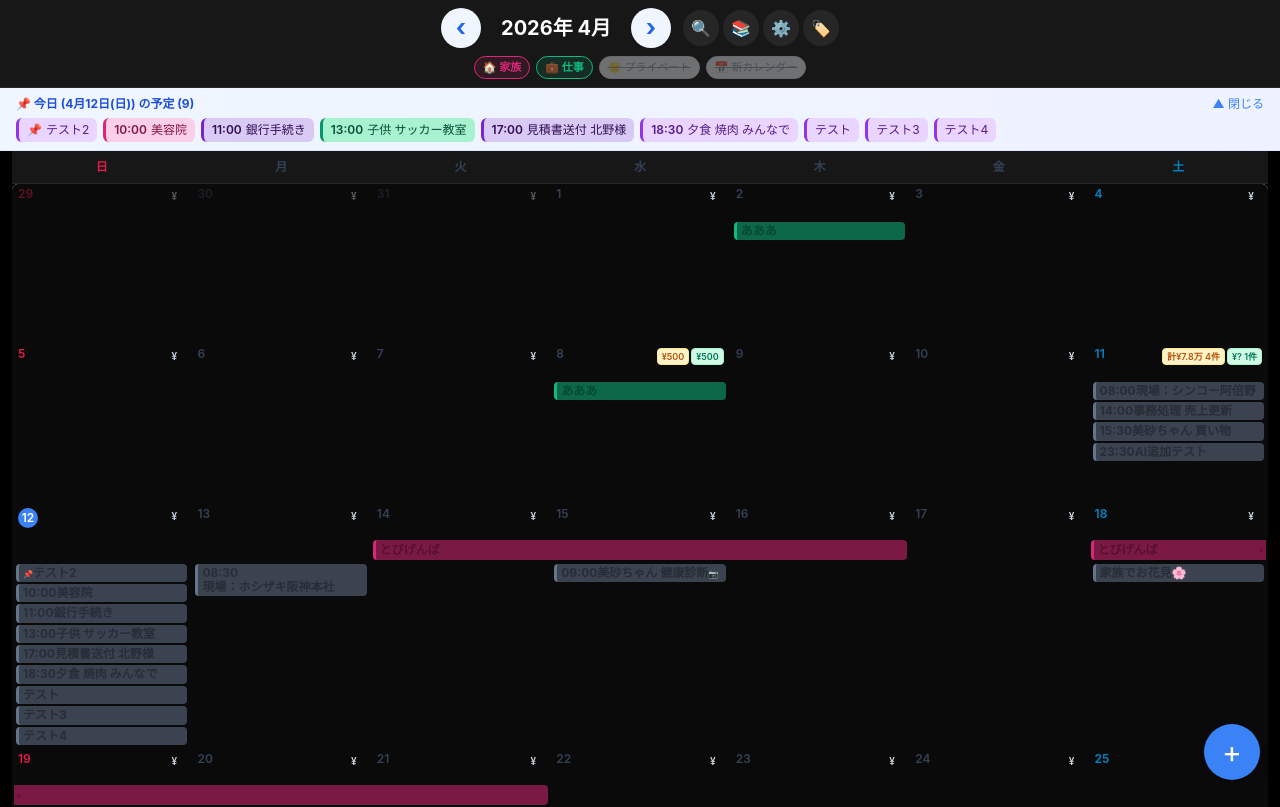
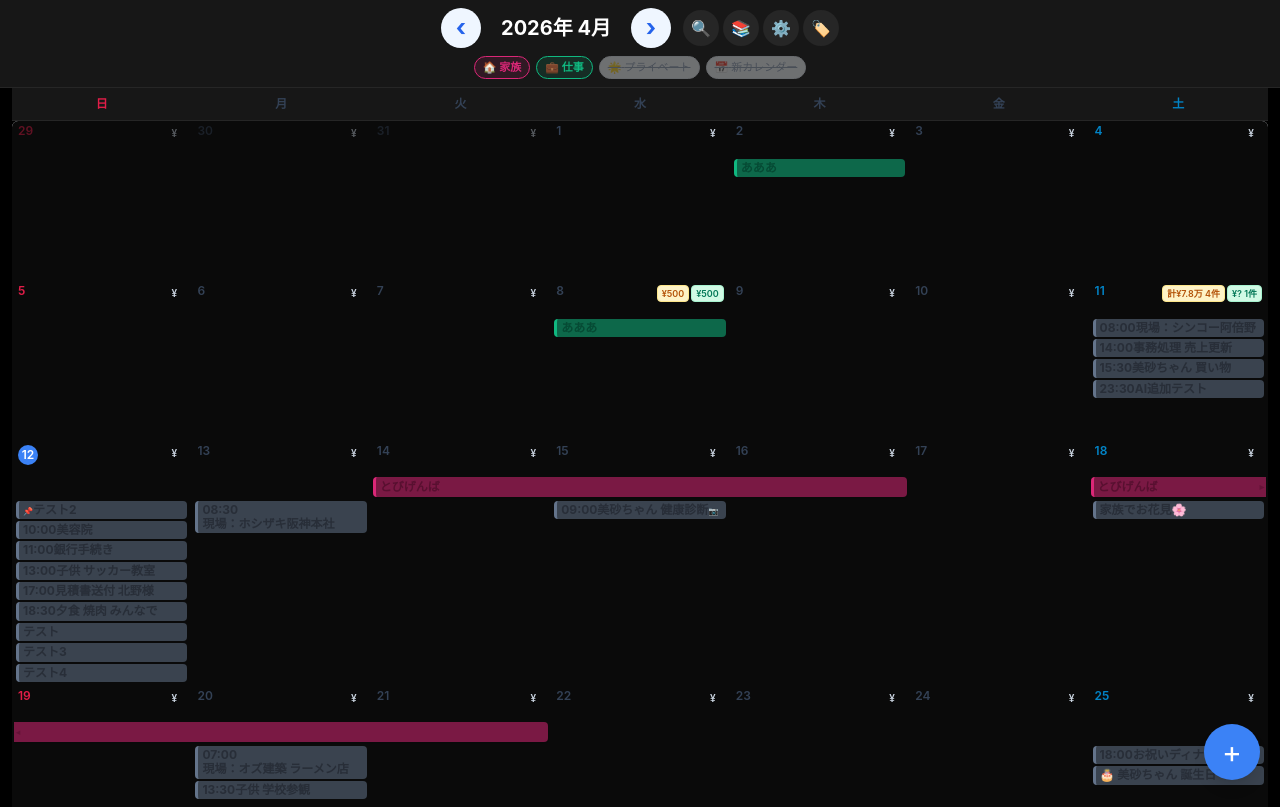
Before and after one commit to kentaro-shimizu-alt/family-calendar, a Next.js app: page / in a window 1280 px wide. Shown: the top 807 px of the page. Built offline with nearby package versions, Linux system fonts and the light colour scheme.

Commit message:
TodaySummary（今日の予定バー）を削除

```diff
--- a/src/app/page.tsx
+++ b/src/app/page.tsx
@@ -434,13 +434,6 @@ export default function HomePage() {
         )}
       </header>
 
-      {/* Today summary banner */}
-      <TodaySummary
-        events={visibleEvents}
-        members={members}
-        onEventClick={handleEventClick}
-      />
-
       {/* Reminder runner (no UI) */}
       <ReminderRunner events={visibleEvents} />
 
```
